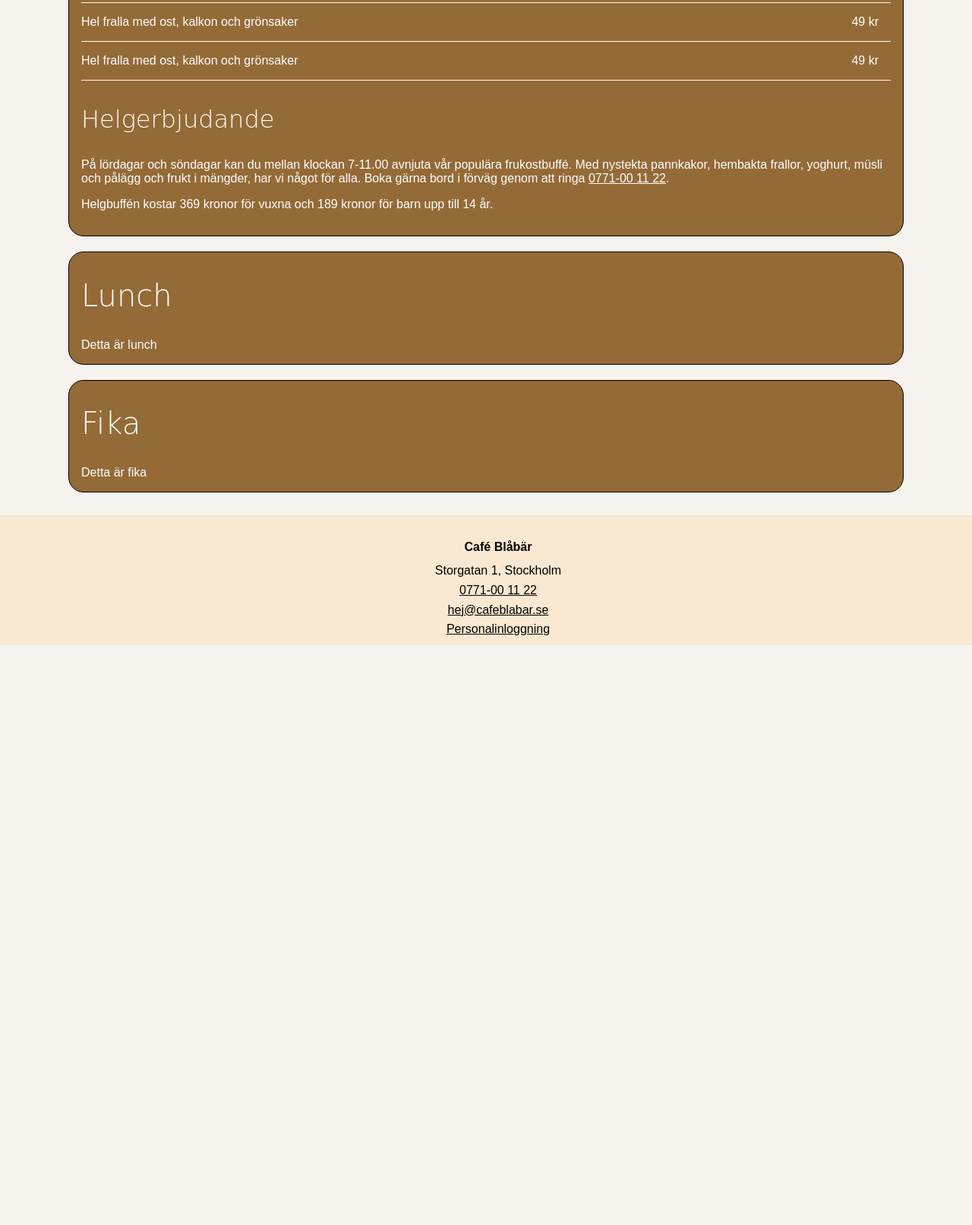
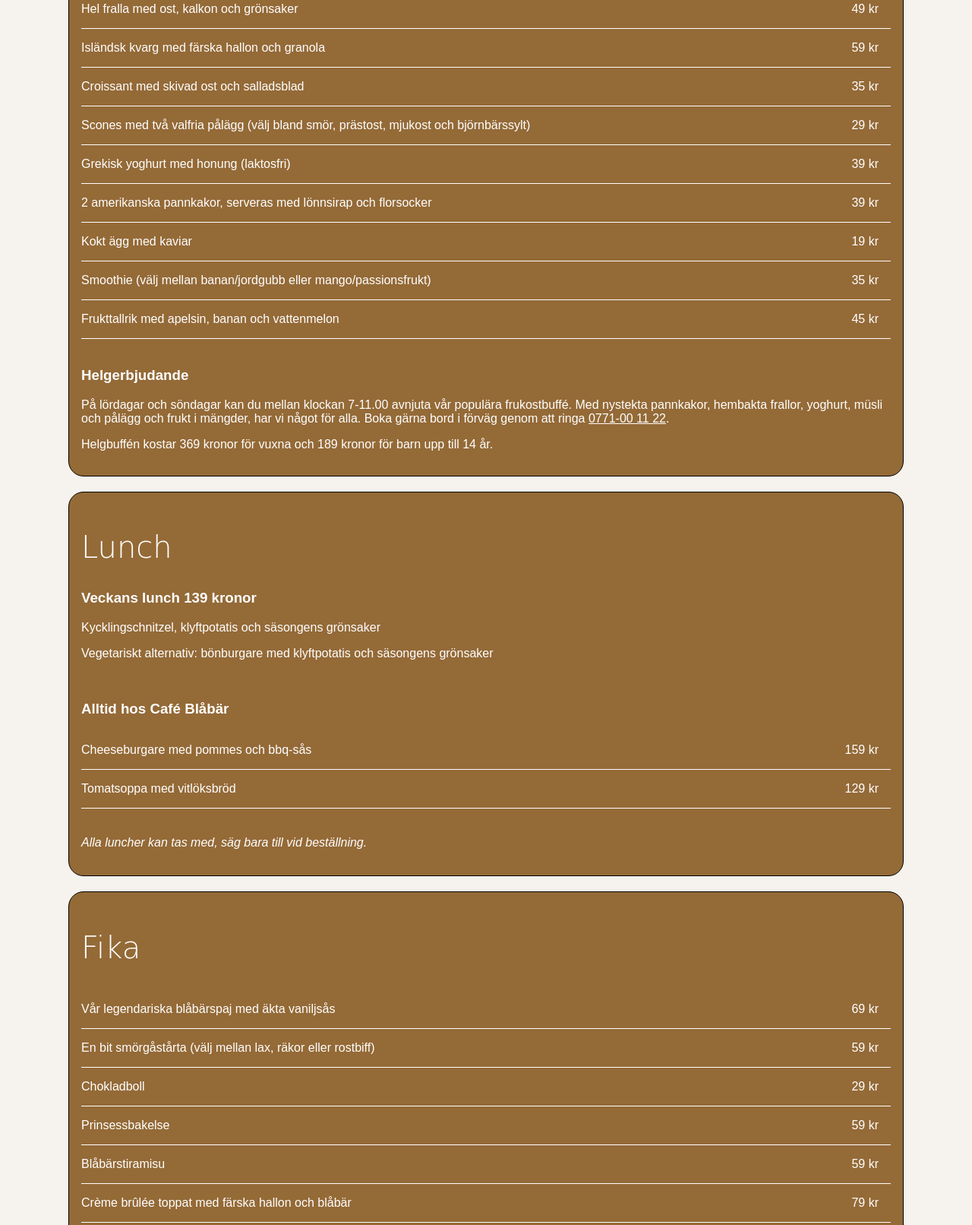
Before and after one commit to elro2506/dt207g-projekt-frontend, a website built with Vite: page menu.html in a window 1280 px wide. Shown: the part 862-2474 px from the top of the page at 76% size. Before the commit the page ends 1711 px from the top, so only its background shows below. Built offline with nearby package versions, Linux system fonts and the light colour scheme; a web font is replaced by a local one.

Commit message:
Fyllt på menyn manuellt

```diff
--- a/menu.html
+++ b/menu.html
@@ -26,6 +26,7 @@
     </div>
     <main>
         <h1 class="kursiva-rubriker-h1">Vår meny</h1>
+        <p class="centrera">På språng? Inga problem! Allt förutom helgbuffén går att köpa som takeaway.</p>
         <section class="breakfast">
            <h2 class="kursiva-rubriker-h2">Frukost - alla dagar mellan 7-10</h2>
            <div id="breakfast">
@@ -33,14 +34,38 @@
            <p>49 kr</p>
            </div>
            <div id="breakfast">
-           <p>Hel fralla med ost, kalkon och grönsaker</p>
-           <p>49 kr</p>
+           <p>Isländsk kvarg med färska hallon och granola</p>
+           <p>59 kr</p>
            </div>
            <div id="breakfast">
-           <p>Hel fralla med ost, kalkon och grönsaker</p>
-           <p>49 kr</p>
+           <p>Croissant med skivad ost och salladsblad</p>
+           <p>35 kr</p>
            </div>
-           <h3 class="kursiva-rubriker-h3">Helgerbjudande</h3>
+           <div id="breakfast">
+           <p>Scones med två valfria pålägg (välj bland smör, prästost, mjukost och björnbärssylt)</p>
+           <p>29 kr</p>
+           </div>
+           <div id="breakfast">
+           <p>Grekisk yoghurt med honung (laktosfri)</p>
+           <p>39 kr</p>
+           </div>
+           <div id="breakfast">
+           <p>2 amerikanska pannkakor, serveras med lönnsirap och florsocker</p>
+           <p>39 kr</p>
+           </div>
+           <div id="breakfast">
+           <p>Kokt ägg med kaviar</p>
+           <p>19 kr</p>
+           </div>
+           <div id="breakfast">
+           <p>Smoothie (välj mellan banan/jordgubb eller mango/passionsfrukt)</p>
+           <p>35 kr</p>
+           </div>
+           <div id="breakfast">
+           <p>Frukttallrik med apelsin, banan och vattenmelon</p>
+           <p>45 kr</p>
+           </div><br>
+           <h3>Helgerbjudande</h3>
            <p>På lördagar och söndagar kan du mellan klockan 7-11.00 avnjuta vår populära frukostbuffé. Med nystekta pannkakor,
             hembakta frallor, yoghurt, müsli och pålägg och frukt i mängder, har vi något för alla. Boka gärna bord i förväg
             genom att ringa <a href="tel:+46771001122" class="telefon-menu">0771-00 11 22</a>.
@@ -49,11 +74,48 @@
         </section>
          <section class="lunch">
            <h2 class="kursiva-rubriker-h2">Lunch</h2>
-           <p>Detta är lunch</p>
+           <h3>Veckans lunch 139 kronor</h3>
+           <p>Kycklingschnitzel, klyftpotatis och säsongens grönsaker</p>
+           <p>Vegetariskt alternativ: bönburgare med klyftpotatis och säsongens grönsaker</p><br>
+           <h3>Alltid hos Café Blåbär</h3>
+           <div id="lunch">
+            <p>Cheeseburgare med pommes och bbq-sås</p>
+            <p>159 kr</p>
+           </div>
+           <div id="lunch">
+            <p>Tomatsoppa med vitlöksbröd</p>
+            <p>129 kr</p>
+           </div><br><br>
+           <i>Alla luncher kan tas med, säg bara till vid beställning.</i><br><br>
         </section>
          <section class="fika">
            <h2 class="kursiva-rubriker-h2">Fika</h2>
-           <p>Detta är fika</p>
+           <div id="fika">
+            <p>Vår legendariska blåbärspaj med äkta vaniljsås</p>
+            <p>69 kr</p>
+           </div>
+           <div id="fika">
+            <p>En bit smörgåstårta (välj mellan lax, räkor eller rostbiff)</p>
+            <p>59 kr</p>
+           </div>
+           <div id="fika">
+            <p>Chokladboll</p>
+            <p>29 kr</p>
+           </div>
+           <div id="fika">
+            <p>Prinsessbakelse</p>
+            <p>59 kr</p>
+           </div>
+           <div id="fika">
+            <p>Blåbärstiramisu</p>
+            <p>59 kr</p>
+           </div>
+           <div id="fika">
+            <p>Crème brûlée toppat med färska hallon och blåbär</p>
+            <p>79 kr</p>
+           </div>
+           <br><br>
+           <i>Fråga om innehållet vid beställning om du har allergier.</i><br><br>
         </section>
 
     </main>
--- a/src/css/style.css
+++ b/src/css/style.css
@@ -33,10 +33,10 @@ body {
     color: white;
 }
 
-.breakfast {
+.breakfast, .lunch, .fika {
     padding: 1rem;
 }
-#breakfast {
+#breakfast, #lunch, #fika {
     display: flex;
     justify-content: space-between;
     align-items: center;
```
Also changed, not shown: index.html (+1 -0 lines).
